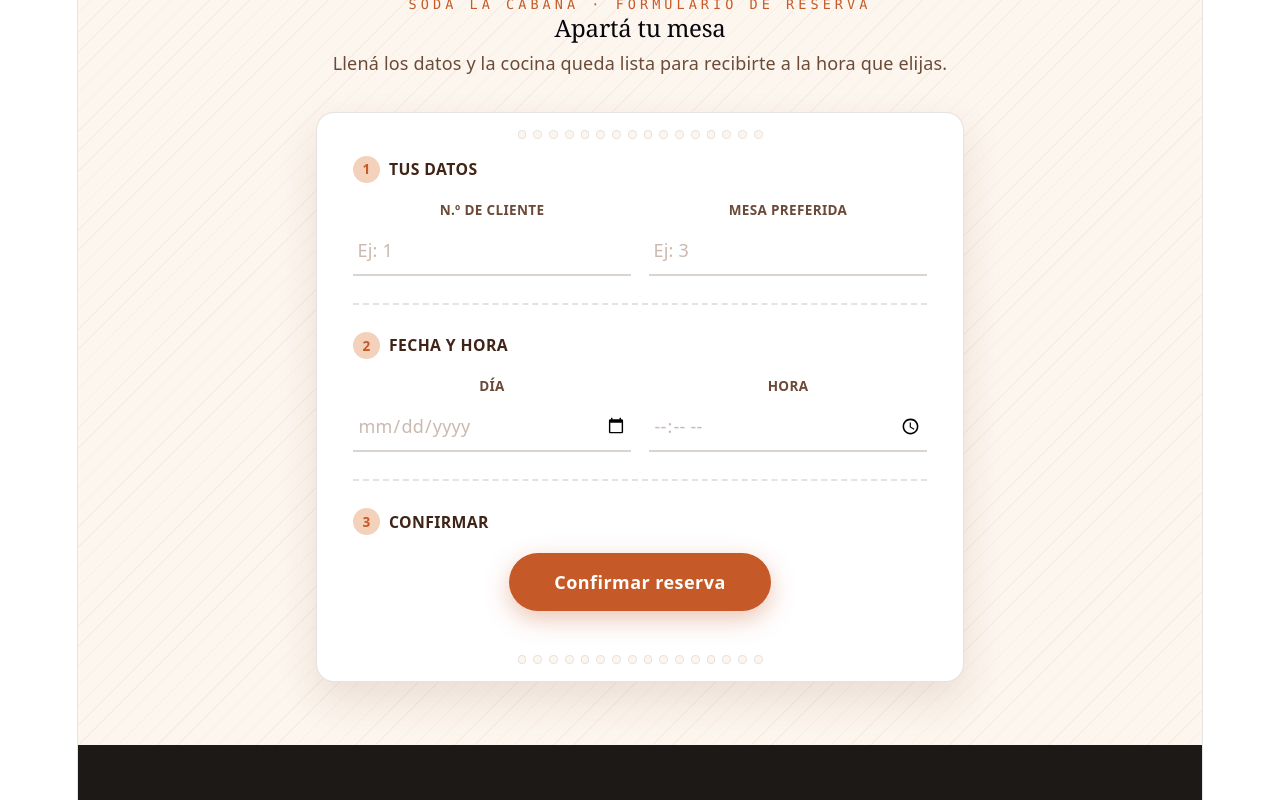
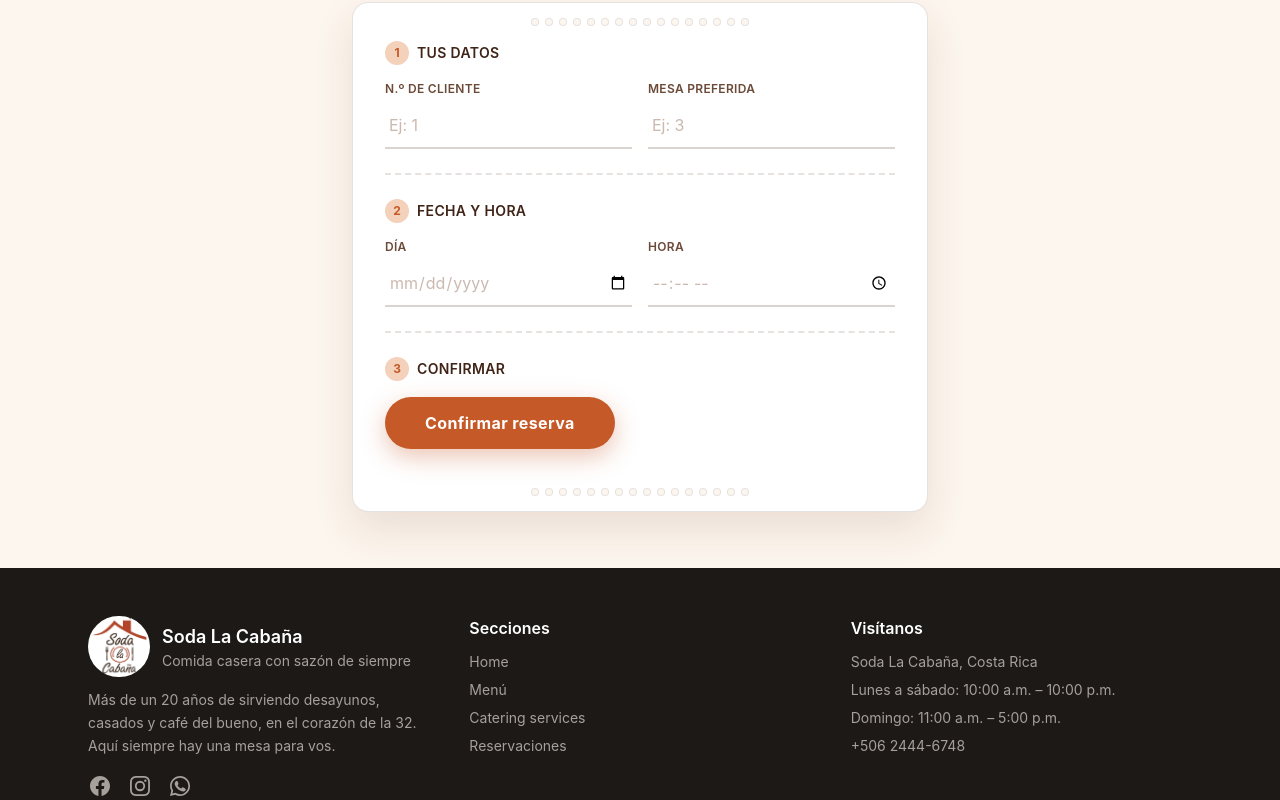
Before and after one commit to SantiBola/frontend-ProyectoDesarrolloSoftwareIII, a React (Vite) app: page / in a window 1280 px wide. Shown: the part 680-1480 px from the top of the page. Built offline with nearby package versions, Linux system fonts and the light colour scheme.

Commit message:
Fix footer

```diff
--- a/src/App.tsx
+++ b/src/App.tsx
@@ -20,7 +20,7 @@ export default function App() {
     <BrowserRouter>
       <div className="min-h-screen flex flex-col w-full">
         <Header />
-        <main className="bg-gray-800 flex-1">
+        <main className="bg-white flex-1">
           <Routes>
             <Route path="/" element={<Home />} />
             <Route path="/Area" element={<AreaList />} />
--- /dev/null
+++ b/src/components/CountryList copy.tsx
@@ -0,0 +1,28 @@
+import { useEffect, useState } from "react";
+import type { Country } from "../Models/Responses/Country";
+import { getCountries } from "../services/CountryService";
+
+export function CountryList() {
+    const [countries, setCountries] = useState<Country[]>([]);
+
+    useEffect(() => {
+        getCountries()
+            .then((data) => {
+                setCountries(data);
+            })
+            .catch((error) => {
+                console.error("Error al obtener países:", error);
+            });
+    }, []);
+
+    return (
+        <div>
+            <h1>Country List</h1>
+            {countries.map((country) => (
+                <div key={country.idCountry}>
+                    <p>{country.countryName}</p>
+                </div>
+            ))}
+        </div>
+    );
+}
--- a/src/components/Reservation.tsx
+++ b/src/components/Reservation.tsx
@@ -57,14 +57,6 @@ export function Reservation() {
       id="reservaciones"
       className="relative py-14 px-6 bg-[#fdf6ee] overflow-hidden"
     >
-      <div
-        className="absolute inset-0 opacity-[0.04] pointer-events-none"
-        style={{
-          backgroundImage:
-            "repeating-linear-gradient(135deg, #4a2b1b 0px, #4a2b1b 1px, transparent 1px, transparent 14px)",
-        }}
-      />
-
       <div className="relative max-w-xl mx-auto">
         <div className="text-center mb-8">
           <p className="font-mono text-xs tracking-[0.3em] uppercase text-[#c55a28] mb-3">
--- a/src/features/home/Home.tsx
+++ b/src/features/home/Home.tsx
@@ -4,6 +4,7 @@ import Schedule from "../../components/Schedule";
 export default function Home() {
     return (
         <div>
+
             <h1>Home</h1>
             <p>Welcome to the home page!</p>
             <Schedule />
--- a/src/index.css
+++ b/src/index.css
@@ -1,112 +1 @@
 @import "tailwindcss";
-:root {
-  --text: #6b6375;
-  --text-h: #08060d;
-  --bg: #fff;
-  --border: #e5e4e7;
-  --code-bg: #f4f3ec;
-  --accent: #aa3bff;
-  --accent-bg: rgba(170, 59, 255, 0.1);
-  --accent-border: rgba(170, 59, 255, 0.5);
-  --social-bg: rgba(244, 243, 236, 0.5);
-  --shadow:
-    rgba(0, 0, 0, 0.1) 0 10px 15px -3px, rgba(0, 0, 0, 0.05) 0 4px 6px -2px;
-
-  --sans: system-ui, 'Segoe UI', Roboto, sans-serif;
-  --heading: system-ui, 'Segoe UI', Roboto, sans-serif;
-  --mono: ui-monospace, Consolas, monospace;
-
-  font: 18px/145% var(--sans);
-  letter-spacing: 0.18px;
-  color-scheme: light dark;
-  color: var(--text);
-  background: var(--bg);
-  font-synthesis: none;
-  text-rendering: optimizeLegibility;
-  -webkit-font-smoothing: antialiased;
-  -moz-osx-font-smoothing: grayscale;
-
-  @media (max-width: 1024px) {
-    font-size: 16px;
-  }
-}
-
-@media (prefers-color-scheme: dark) {
-  :root {
-    --text: #9ca3af;
-    --text-h: #f3f4f6;
-    --bg: #16171d;
-    --border: #2e303a;
-    --code-bg: #1f2028;
-    --accent: #c084fc;
-    --accent-bg: rgba(192, 132, 252, 0.15);
-    --accent-border: rgba(192, 132, 252, 0.5);
-    --social-bg: rgba(47, 48, 58, 0.5);
-    --shadow:
-      rgba(0, 0, 0, 0.4) 0 10px 15px -3px, rgba(0, 0, 0, 0.25) 0 4px 6px -2px;
-  }
-
-  #social .button-icon {
-    filter: invert(1) brightness(2);
-  }
-}
-
-#root {
-  width: 1126px;
-  max-width: 100%;
-  margin: 0 auto;
-  text-align: center;
-  border-inline: 1px solid var(--border);
-  min-height: 100svh;
-  display: flex;
-  flex-direction: column;
-  box-sizing: border-box;
-}
-
-body {
-  margin: 0;
-}
-
-h1,
-h2 {
-  font-family: var(--heading);
-  font-weight: 500;
-  color: var(--text-h);
-}
-
-h1 {
-  font-size: 56px;
-  letter-spacing: -1.68px;
-  margin: 32px 0;
-  @media (max-width: 1024px) {
-    font-size: 36px;
-    margin: 20px 0;
-  }
-}
-h2 {
-  font-size: 24px;
-  line-height: 118%;
-  letter-spacing: -0.24px;
-  margin: 0 0 8px;
-  @media (max-width: 1024px) {
-    font-size: 20px;
-  }
-}
-p {
-  margin: 0;
-}
-
-code,
-.counter {
-  font-family: var(--mono);
-  display: inline-flex;
-  border-radius: 4px;
-  color: var(--text-h);
-}
-
-code {
-  font-size: 15px;
-  line-height: 135%;
-  padding: 4px 8px;
-  background: var(--code-bg);
-}
--- a/src/shared/Footer.tsx
+++ b/src/shared/Footer.tsx
@@ -1,6 +1,9 @@
 export default function Footer() {
   const direccion = "Soda La Cabaña, Costa Rica";
   const mapsUrl = `https://maps.app.goo.gl/GoZmnkGj2rCgpSKg9`;
+  const instagramUrl = "https://www.instagram.com/insta de la soda/";
+  const whatsappUrl = "https://wa.me/50688888888";
+  const facebookUrl = "https://www.facebook.com/face de la soda";
 
   return (
     <footer className="bg-stone-900 text-stone-300">
@@ -26,13 +29,69 @@ export default function Footer() {
             </div>
           </div>
 
-          <p className="text-sm text-stone-400 leading-relaxed max-w-xs md:max-w-none">
+          <p className="text-sm text-stone-400 leading-relaxed max-w-xs md:max-w-none mb-4">
             Más de un 20 años de sirviendo desayunos, casados y café del
             bueno, en el corazón de la 32. Aquí siempre hay una mesa para vos.
           </p>
+
+          {/* Social Media */}
+          <div className="flex items-center gap-4">
+            <a
+              href={facebookUrl}
+              target="_blank"
+              rel="noopener noreferrer"
+              aria-label="Facebook de Soda La Cabaña"
+              className="text-stone-400 hover:text-amber-400 transition-colors"
+            >
+              <svg
+                xmlns="http://www.w3.org/2000/svg"
+                viewBox="0 0 24 24"
+                fill="currentColor"
+                className="w-6 h-6"
+              >
+                <path d="M22 12c0-5.523-4.477-10-10-10S2 6.477 2 12c0 4.991 3.657 9.128 8.438 9.879V14.89h-2.54v-2.89h2.54V9.797c0-2.506 1.492-3.89 3.777-3.89 1.094 0 2.238.195 2.238.195v2.46h-1.26c-1.243 0-1.63.771-1.63 1.562v1.875h2.773l-.443 2.89h-2.33v6.989C18.343 21.128 22 16.991 22 12z" />
+              </svg>
+            </a>
+
+            <a
+              href={instagramUrl}
+              target="_blank"
+              rel="noopener noreferrer"
+              aria-label="Instagram de Soda La Cabaña"
+              className="text-stone-400 hover:text-amber-400 transition-colors"
+            >
+              <svg
+                xmlns="http://www.w3.org/2000/svg"
+                viewBox="0 0 24 24"
+                fill="currentColor"
+                className="w-6 h-6"
+              >
+                <path d="M12 2c-2.717 0-3.056.012-4.123.06-1.064.049-1.791.218-2.428.465a4.902 4.902 0 0 0-1.772 1.153A4.902 4.902 0 0 0 2.525 5.45c-.247.637-.416 1.364-.465 2.428C2.012 8.944 2 9.283 2 12s.012 3.056.06 4.122c.049 1.064.218 1.791.465 2.428a4.902 4.902 0 0 0 1.153 1.772 4.902 4.902 0 0 0 1.772 1.153c.637.247 1.364.416 2.428.465C8.944 21.988 9.283 22 12 22s3.056-.012 4.122-.06c1.064-.049 1.791-.218 2.428-.465a4.902 4.902 0 0 0 1.772-1.153 4.902 4.902 0 0 0 1.153-1.772c.247-.637.416-1.364.465-2.428.048-1.066.06-1.405.06-4.122s-.012-3.056-.06-4.122c-.049-1.064-.218-1.791-.465-2.428a4.902 4.902 0 0 0-1.153-1.772A4.902 4.902 0 0 0 18.55 2.525c-.637-.247-1.364-.416-2.428-.465C15.056 2.012 14.717 2 12 2zm0 1.802c2.67 0 2.987.01 4.04.058.976.045 1.505.207 1.858.344.467.182.8.399 1.15.748.35.35.566.683.748 1.15.137.353.3.882.344 1.857.048 1.054.058 1.37.058 4.041s-.01 2.987-.058 4.04c-.045.976-.207 1.505-.344 1.858a3.1 3.1 0 0 1-.748 1.15c-.35.35-.683.566-1.15.748-.353.137-.882.3-1.857.344-1.054.048-1.37.058-4.041.058s-2.987-.01-4.04-.058c-.976-.045-1.505-.207-1.858-.344a3.1 3.1 0 0 1-1.15-.748 3.1 3.1 0 0 1-.748-1.15c-.137-.353-.3-.882-.344-1.857-.048-1.054-.058-1.37-.058-4.041s.01-2.987.058-4.04c.045-.976.207-1.505.344-1.858.182-.467.399-.8.748-1.15.35-.35.683-.566 1.15-.748.353-.137.882-.3 1.857-.344 1.054-.048 1.37-.058 4.041-.058z" />
+                <path d="M12 6.865a5.135 5.135 0 1 0 0 10.27 5.135 5.135 0 0 0 0-10.27zm0 8.468a3.333 3.333 0 1 1 0-6.666 3.333 3.333 0 0 1 0 6.666z" />
+                <circle cx="17.338" cy="6.662" r="1.2" />
+              </svg>
+            </a>
+
+            <a
+              href={whatsappUrl}
+              target="_blank"
+              rel="noopener noreferrer"
+              aria-label="WhatsApp de Soda La Cabaña"
+              className="text-stone-400 hover:text-amber-400 transition-colors"
+            >
+              <svg
+                xmlns="http://www.w3.org/2000/svg"
+                viewBox="0 0 24 24"
+                fill="currentColor"
+                className="w-6 h-6"
+              >
+                <path d="M12.04 2c-5.523 0-10 4.477-10 10 0 1.768.46 3.43 1.26 4.873L2 22l5.262-1.282A9.953 9.953 0 0 0 12.04 22c5.523 0 10-4.477 10-10s-4.477-10-10-10zm0 18.182a8.157 8.157 0 0 1-4.16-1.143l-.298-.177-3.123.76.76-3.04-.194-.31a8.146 8.146 0 0 1-1.258-4.39c0-4.518 3.682-8.182 8.273-8.182 4.59 0 8.273 3.664 8.273 8.182 0 4.518-3.683 8.3-8.273 8.3zm4.534-6.166c-.247-.124-1.46-.72-1.685-.802-.226-.082-.39-.124-.555.124-.165.247-.638.802-.78.967-.144.165-.288.186-.534.062-.247-.124-1.04-.383-1.982-1.224-.733-.654-1.227-1.461-1.371-1.708-.144-.247-.015-.38.13-.504.123-.103.288-.288.43-.432.144-.144.192-.247.288-.412.096-.165.048-.309-.024-.433-.072-.124-.638-1.537-.874-2.105-.232-.55-.468-.476-.638-.484-.165-.008-.354-.01-.543-.01-.19 0-.494.072-.756.36-.262.288-.998.976-.998 2.382 0 1.406 1.022 2.764 1.166 2.957.144.193 1.96 2.99 4.747 4.072 2.787 1.083 2.787.722 3.288.677.5-.046 1.46-.598 1.665-1.176.205-.578.205-1.073.144-1.176-.06-.103-.226-.165-.474-.288z" />
+              </svg>
+            </a>
+          </div>
         </div>
 
-        {/* Links de navegación */}
+        {/* Links navigation*/}
         <div className="flex flex-col items-center md:items-start">
           <h3 className="text-white font-semibold mb-3">Secciones</h3>
           <div className="flex flex-col items-center gap-2 text-sm md:items-start">
@@ -43,7 +102,7 @@ export default function Footer() {
           </div>
         </div>
 
-        {/* Contacto y horario */}
+        {/* Contact and Schedule */}
         <div className="flex flex-col items-center md:items-start">
           <h3 className="text-white font-semibold mb-3">Visítanos</h3>
           <div className="flex flex-col items-center gap-2 text-sm md:items-start text-stone-400">
@@ -67,7 +126,7 @@ export default function Footer() {
 
       <div className="border-t border-stone-800 mx-6 pt-3 pb-3 text-center">
         <small className="text-xs text-stone-500">
-          © {new Date().getFullYear()} Soda La Cabaña
+          © {new Date().getFullYear()} Soda La Cabaña. Todos los derechos reservados.
         </small>
       </div>
     </footer>
```
